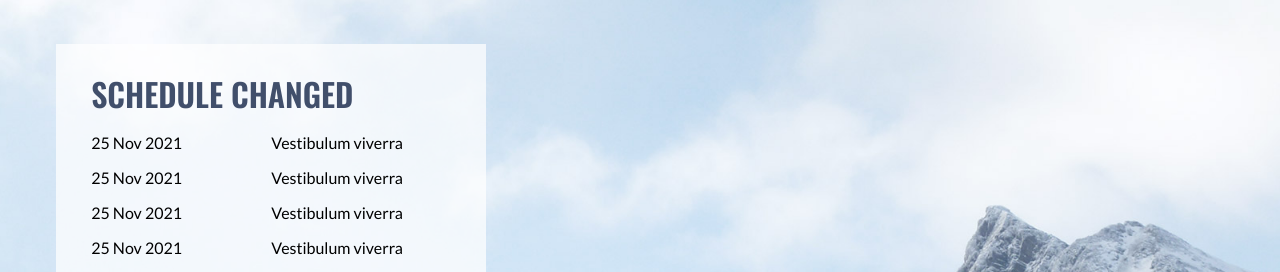
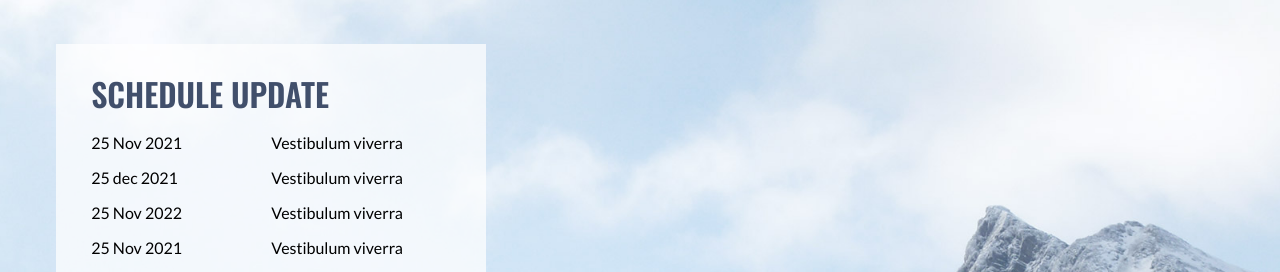
Before and after one commit to PriyankaThirumal/losangeles-mountains-spa, a plain HTML site: page index.html in a window 1280 px wide. Both pictures are taken after a click on the element "MOUNTAIN 2". Shown: the part 1939-2211 px from the top of the page. Drawn offline with nearby package versions, Linux system fonts and the light colour scheme.

Commit message:
schedule_update

```diff
--- a/index.html
+++ b/index.html
@@ -111,17 +111,17 @@
             </div>
           </div>
           <div class="tab-schedule-content tab-2">
-            <h1>Schedule Changed</h1>
+            <h1>Schedule update</h1>
             <div class="tab-content-schedule">
               <p class="schedule-title">25 Nov 2021</p>
               <p class="schedule-desc">Vestibulum viverra</p>
             </div>
             <div class="tab-content-schedule">
-              <p class="schedule-title">25 Nov 2021</p>
+              <p class="schedule-title">25 dec 2021</p>
               <p class="schedule-desc">Vestibulum viverra</p>
             </div>
             <div class="tab-content-schedule">
-              <p class="schedule-title">25 Nov 2021</p>
+              <p class="schedule-title">25 Nov 2022</p>
               <p class="schedule-desc">Vestibulum viverra</p>
             </div>
             <div class="tab-content-schedule">
```
